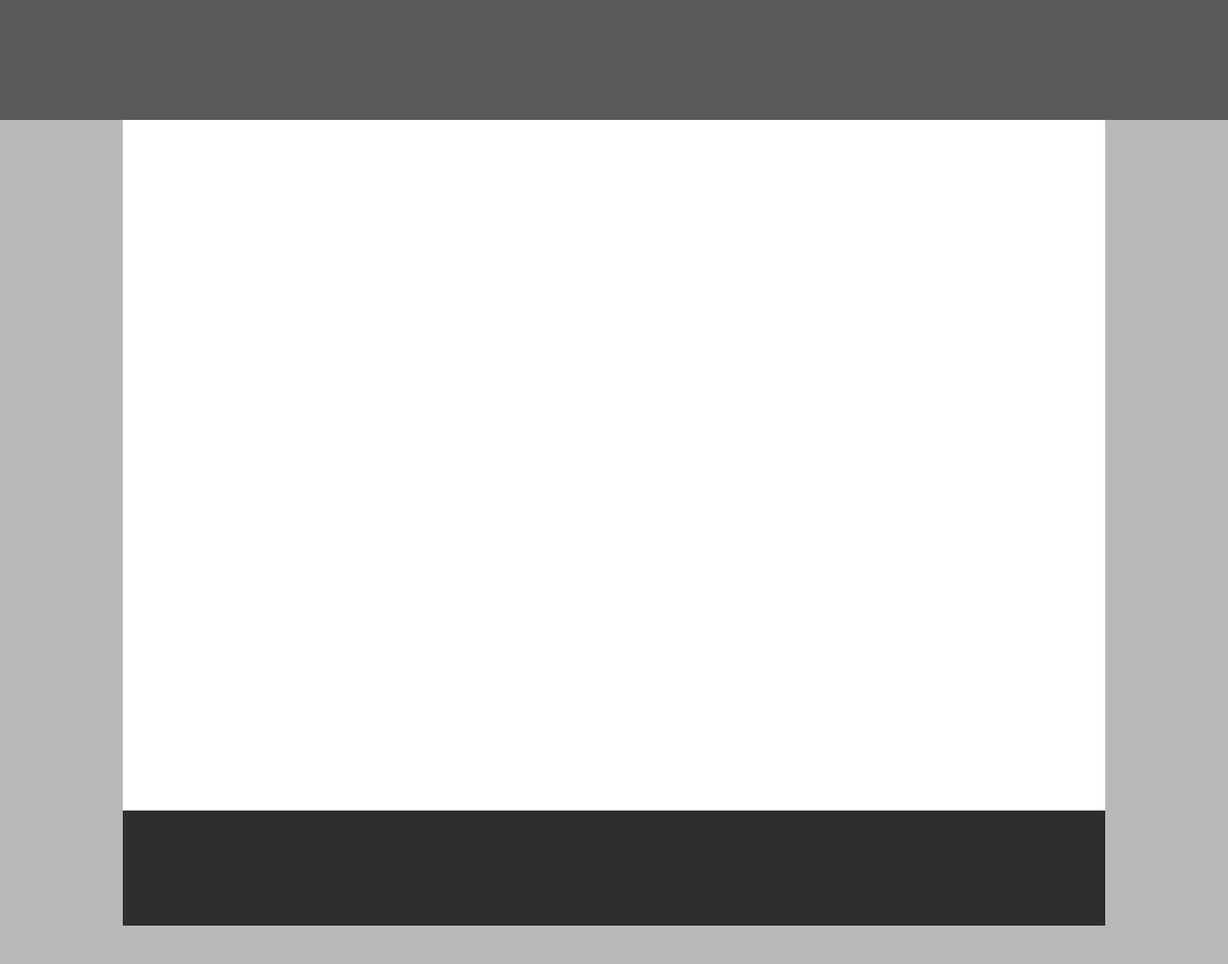
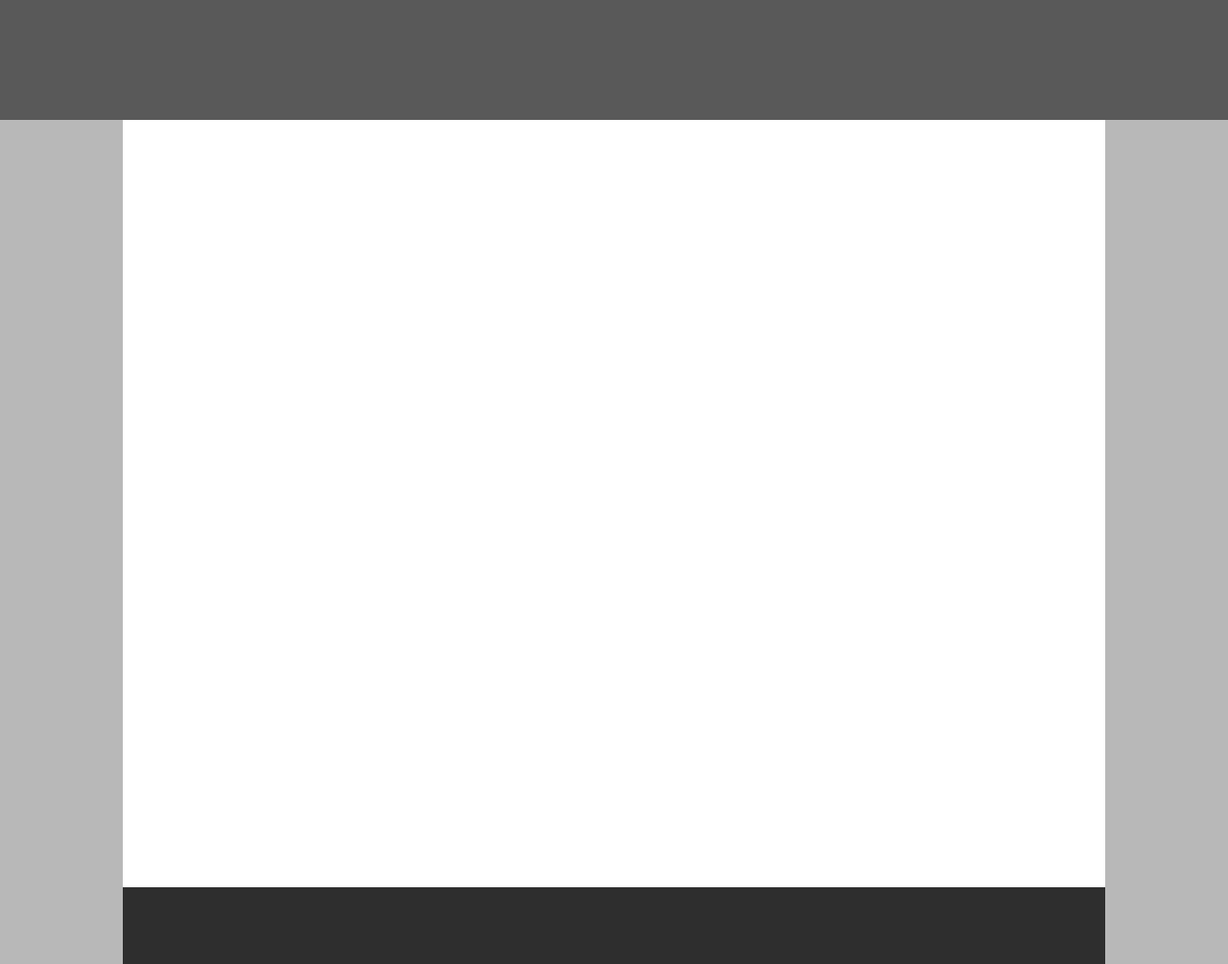
Before and after one commit to 87duran/Chris-html-layouts, a plain HTML site: page first/index.html in a window 1280 px wide. Shown: the whole page at 96% size. Before the commit the page ends 965 px from the top, so only its background shows below. Drawn offline with Linux system fonts and the light colour scheme.

Commit message:
final commit

```diff
--- a/first/style.css
+++ b/first/style.css
@@ -4,19 +4,20 @@ html, body {
 	margin: 0;
 	background-color: #B8B8B8;
 }
+
 .top {
 	background-color:#595959 ;
 	height: 125px;
 }
+
 .main {
 	background-color: #fff;
-	background-position: center;
-	margin: 0px 10% 0px 10%;
-	height: 90%;
+	margin: 0px 10%;
+	height: 100%;
 }
+
 .bottom {
-	background-position: center bottom;
 	background-color: #2E2E2E;
-	margin: 0px 10% 0px 10%;
-	height: 15%;
+	height: 10%;
+	margin: 0px 10%;
 }
```
Also changed, not shown: 2 other files.
